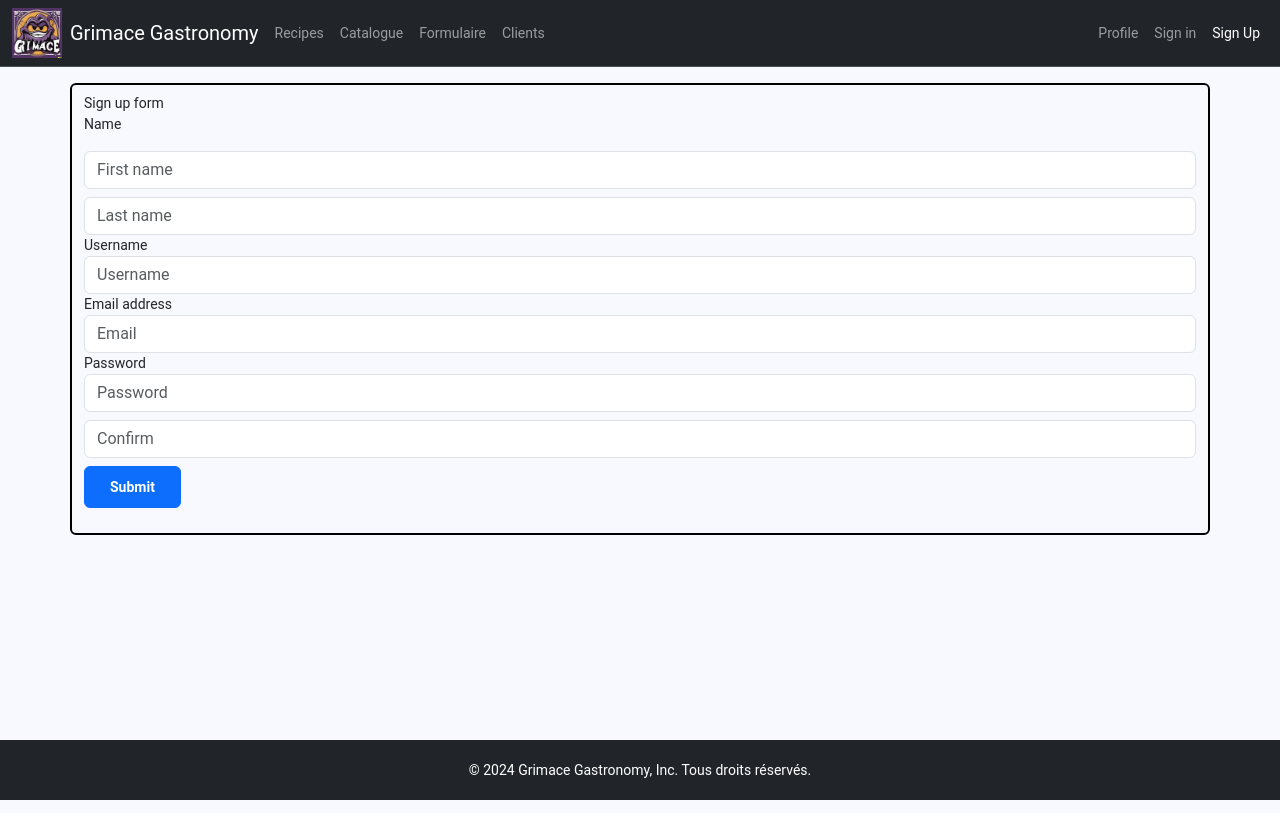
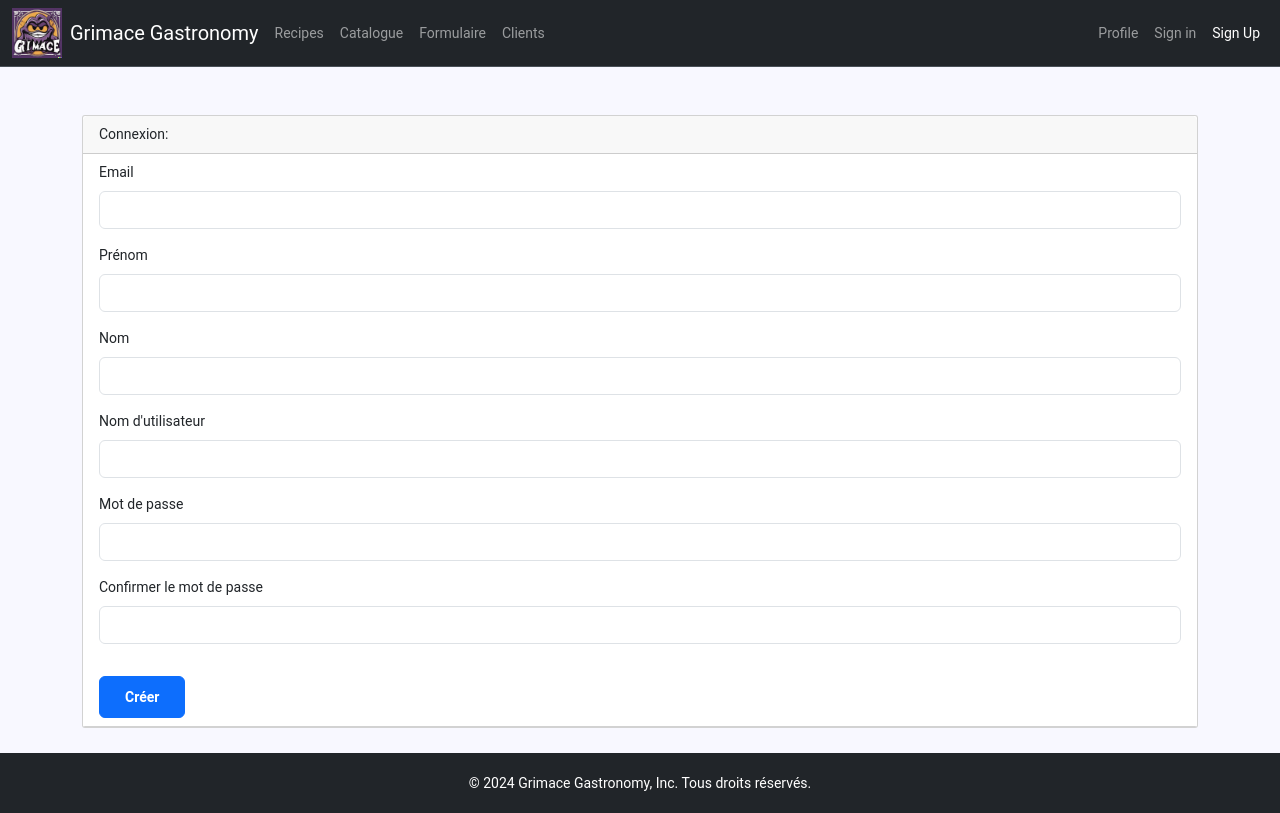
Before and after one commit to hodux/frontendGG, a React (Create React App) app: page /signUp in a window 1280 px wide. Built offline with nearby package versions, Linux system fonts and the light colour scheme; the HTML template or start-up script is replaced by a standard one.

Commit message:
sign up changes

```diff
--- a/src/App.js
+++ b/src/App.js
@@ -29,12 +29,12 @@ function App() {
             <Route path='/recipes' element={<Recipes />} />
             <Route path='/catalogue' element={<Catalogue />} />
             <Route path='/signIn' element={<SignIn />} />
-          <Route path='/signUp' element={<SignUp />} />
+            <Route path='/signUp' element={<AddClient />} />
             <Route path='/resetPassword' element={<ResetPassword />} />
             <Route path="*" element={<NotFound />} />
             <Route path="/addClts" element={<AddClient />} />
             <Route path="/listClts" element={<ListClient />} />
-          <Route path='/catalogue/:recipe_ID' element={<RecipeDetail/>} />
+            <Route path='/catalogue/:recipeName' element={<RecipeDetail/>} />
             <Route path="/recipeForm" element={<RecipeForm />} />
             <Route path="/your_results" element={<RecipeResult />} />
           </Routes>
--- a/src/components/AddClient.js
+++ b/src/components/AddClient.js
@@ -52,15 +52,40 @@ function CreateClient() {
     const submitNewClient = (e) => {
         e.preventDefault();
         if (validateForm()) {
+            axios.get(`http://localhost:7373/checkemail/${client.email}`)
+                .then((emailResponse) => {
+                    if (emailResponse.data) {
+                        setErrors({...errors, email: "Email déjà utilisé"});
+                        setErrors({...errors, email: "Email déjà utilisé"});
+                    } else {
+                        axios.get(`http://localhost:7373/checkusername/${client.username}`)
+                            .then((usernameResponse) => {
+                                if (usernameResponse.data) {
+                                    setErrors({...errors, username: "Nom d'utilisateur déjà utilisé"});
+                                } else {
+                                    // Email and username are available, proceed with creating the client
                                     axios.post("http://localhost:7373/crc", client)
                                         .then((res) => {
                                             console.log("Client ajouté");
                                             navigate("/signIn");
-                }).catch((error) => {
+                                        })
+                                        .catch((error) => {
+                                            console.log(error);
+                                        });
+                                }
+                            })
+                            .catch((error) => {
+                                console.log(error);
+                            });
+                    }
+                })
+                .catch((error) => {
                     console.log(error);
                 });
         }
     };
+
+
 
     return (
         <div className="mt-5 container border-0">
@@ -68,7 +93,7 @@ function CreateClient() {
                 <div className='card-header'>
                     Connexion:
                 </div>
-                <div className='card-body'>
+                <div className='card-header bg-white'>
                     <form onSubmit={submitNewClient}>
                         <div className="mb-3">
                             <label className="form-label">Email</label>
@@ -124,8 +149,7 @@ function CreateClient() {
                                    value={client.confirmPasswd}/>
                             {errors.confirmPasswd && <div className="text-danger">{errors.confirmPasswd}</div>}
                         </div>
-
-                        <button className="btn btn-primary mt-3">Ajouter client</button>
+                        <button className="btn btn-primary mt-3">Créer</button>
                     </form>
                 </div>
             </div>
```
Lines whose indentation alone changed are shown as unchanged.
